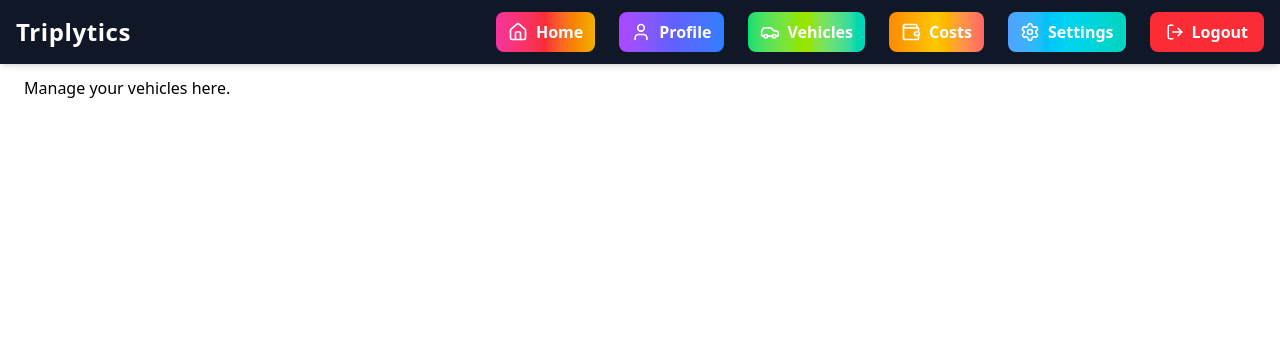
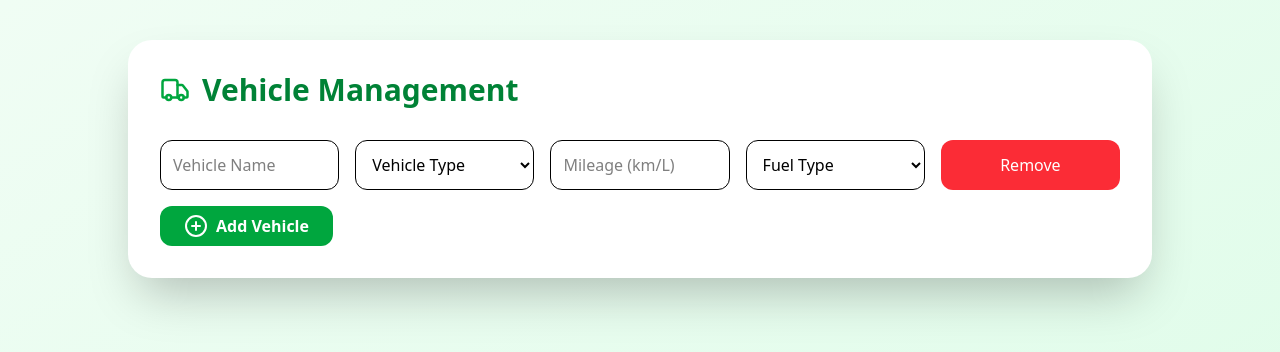
Before and after one commit to sagardhondge/Triplytics, a React app in the folder frontend/: page /vehicles in a window 1280 px wide. Shown: the top 352 px of the page. Built offline with nearby package versions, Linux system fonts and the light colour scheme; sample sign-in values are in the browser's storage; the HTML template or start-up script is replaced by a standard one.

Commit message:
updated frontend

```diff
--- a/frontend/src/pages/Costs.jsx
+++ b/frontend/src/pages/Costs.jsx
@@ -16,7 +16,7 @@ const Costs = ({ vehicles = [] }) => {
       tripName: "",
       distance: "",
       amount: "",
-      others: "",
+      others: "", // other expenses
       platform: "",
     },
   ]);
@@ -73,7 +73,6 @@ const Costs = ({ vehicles = [] }) => {
     0
   );
 
-  // Calculate remaining fuel based on trips
   const totalFuelUsed = expenseEntries.reduce((acc, e) => {
     const vehicle = vehicles.find((v) => v.name === e.vehicle);
     if (vehicle && e.distance && vehicle.mileage) {
@@ -82,19 +81,21 @@ const Costs = ({ vehicles = [] }) => {
     return acc;
   }, 0);
 
-  // Total expense after subtracting fuel used cost
   const totalExpense = expenseEntries.reduce((acc, e) => {
     const vehicle = vehicles.find((v) => v.name === e.vehicle);
     let fuelUsed = 0;
     if (vehicle && e.distance && vehicle.mileage) {
       fuelUsed = Number(e.distance) / Number(vehicle.mileage);
     }
-    // Use average fuel price
     const avgFuelPrice =
       fuelEntries.reduce((sum, f) => sum + Number(f.litres || 0) * Number(f.pricePerLitre || 0), 0) /
       (totalFuel || 1);
     const fuelCostForTrip = fuelUsed * avgFuelPrice;
-    return acc + Number(e.amount || 0) + Number(e.others || 0) - fuelCostForTrip;
+
+    // Include other expenses in calculation
+    const otherExpenses = Number(e.others || 0);
+
+    return acc + Number(e.amount || 0) + otherExpenses - fuelCostForTrip;
   }, 0);
 
   return (
@@ -112,7 +113,7 @@ const Costs = ({ vehicles = [] }) => {
             <p>Total Fuel (Litres): <span className="font-bold">{totalFuel.toFixed(2)}</span></p>
             <p>Fuel Cost: <span className="text-blue-700 font-extrabold">₹ {fuelCost.toFixed(2)}</span></p>
             <p>Remaining Fuel: <span className="text-green-700 font-extrabold">{(totalFuel - totalFuelUsed).toFixed(2)} L</span></p>
-            <p>Total Expense (after fuel deduction): <span className="text-red-600 font-extrabold">₹ {totalExpense.toFixed(2)}</span></p>
+            <p>Total Expense (after fuel deduction + others): <span className="text-red-600 font-extrabold">₹ {totalExpense.toFixed(2)}</span></p>
           </div>
         </section>
 
@@ -188,7 +189,7 @@ const Costs = ({ vehicles = [] }) => {
           </div>
           {showExpense &&
             expenseEntries.map((e) => (
-              <div key={e.id} className="grid md:grid-cols-6 gap-4 mb-4">
+              <div key={e.id} className="grid md:grid-cols-7 gap-4 mb-4">
                 <input
                   type="date"
                   name="date"
@@ -234,10 +235,10 @@ const Costs = ({ vehicles = [] }) => {
                   className="p-3 border rounded-xl"
                 />
                 <input
-                  type="text"
-                  name="platform"
-                  placeholder="Platform"
-                  value={e.platform}
+                  type="number"
+                  name="others"
+                  placeholder="Other Expenses ₹"
+                  value={e.others}
                   onChange={(ev) => handleExpenseChange(e.id, ev)}
                   className="p-3 border rounded-xl"
                 />
--- a/frontend/src/pages/Vehicles.jsx
+++ b/frontend/src/pages/Vehicles.jsx
@@ -1,13 +1,98 @@
-import Navbar from "../components/Navbar";
+// src/pages/Vehicles.jsx
+import React, { useState } from "react";
+import { Truck, PlusCircle } from "lucide-react";
 
-const Vehicles = () => (
-  <div>
-    <Navbar />
-    <div className="p-6">
-      <h1 className="text-3xl font-bold mb-4">Vehicles</h1>
-      <p>Manage your vehicles here.</p>
+const Vehicles = () => {
+  const [vehicles, setVehicles] = useState([
+    { id: Date.now(), name: "", type: "", mileage: "", fuelType: "" },
+  ]);
+
+  // --- Handle vehicle input changes ---
+  const handleChange = (id, e) => {
+    setVehicles((prev) =>
+      prev.map((v) => (v.id === id ? { ...v, [e.target.name]: e.target.value } : v))
+    );
+  };
+
+  // --- Add new vehicle ---
+  const addVehicle = () => {
+    setVehicles([
+      ...vehicles,
+      { id: Date.now(), name: "", type: "", mileage: "", fuelType: "" },
+    ]);
+  };
+
+  // --- Remove vehicle ---
+  const removeVehicle = (id) => {
+    setVehicles(vehicles.filter((v) => v.id !== id));
+  };
+
+  return (
+    <div className="min-h-screen bg-gradient-to-br from-green-50 to-green-100 p-6 md:p-10">
+      <div className="max-w-5xl mx-auto bg-white rounded-3xl shadow-2xl p-8">
+        <h1 className="text-3xl font-extrabold text-green-700 mb-8 flex items-center gap-3">
+          <Truck className="text-green-600" size={30} /> Vehicle Management
+        </h1>
+
+        {vehicles.map((v) => (
+          <div key={v.id} className="grid md:grid-cols-5 gap-4 mb-4">
+            <input
+              type="text"
+              name="name"
+              placeholder="Vehicle Name"
+              value={v.name}
+              onChange={(e) => handleChange(v.id, e)}
+              className="p-3 border rounded-xl"
+            />
+            <select
+              name="type"
+              value={v.type}
+              onChange={(e) => handleChange(v.id, e)}
+              className="p-3 border rounded-xl"
+            >
+              <option value="">Vehicle Type</option>
+              <option value="Car">Car</option>
+              <option value="Bike">Bike</option>
+              <option value="Truck">Truck</option>
+            </select>
+            <input
+              type="number"
+              name="mileage"
+              placeholder="Mileage (km/L)"
+              value={v.mileage}
+              onChange={(e) => handleChange(v.id, e)}
+              className="p-3 border rounded-xl"
+            />
+            <select
+              name="fuelType"
+              value={v.fuelType}
+              onChange={(e) => handleChange(v.id, e)}
+              className="p-3 border rounded-xl"
+            >
+              <option value="">Fuel Type</option>
+              <option value="Petrol">Petrol</option>
+              <option value="Diesel">Diesel</option>
+              <option value="CNG">CNG</option>
+              <option value="Electricity">Electricity</option>
+            </select>
+            <button
+              onClick={() => removeVehicle(v.id)}
+              className="bg-red-500 text-white px-4 py-2 rounded-xl hover:bg-red-600 transition-all"
+            >
+              Remove
+            </button>
+          </div>
+        ))}
+
+        <button
+          onClick={addVehicle}
+          className="mt-4 bg-green-600 text-white px-6 py-2 rounded-xl font-semibold hover:bg-green-700 transition-all flex items-center gap-2"
+        >
+          <PlusCircle /> Add Vehicle
+        </button>
+      </div>
     </div>
-  </div>
-);
+  );
+};
 
 export default Vehicles;
```
